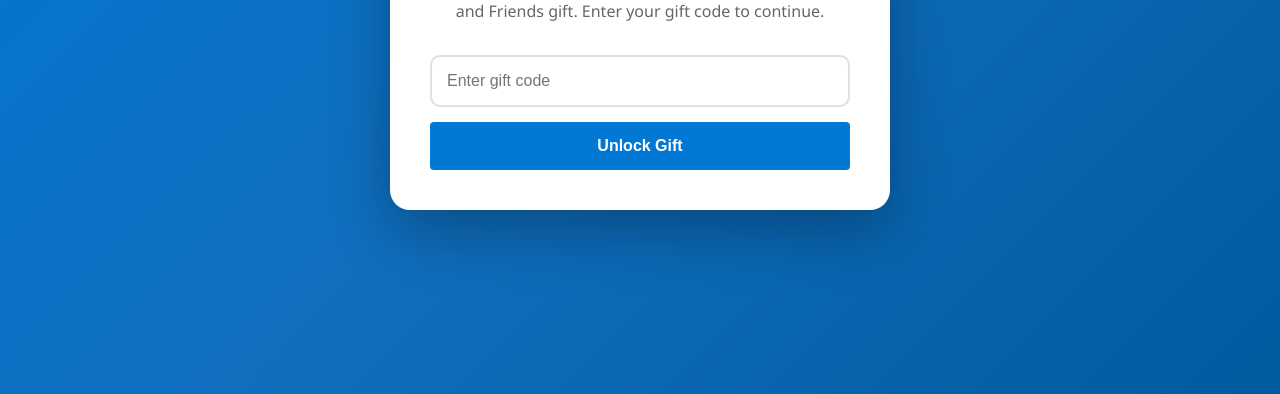
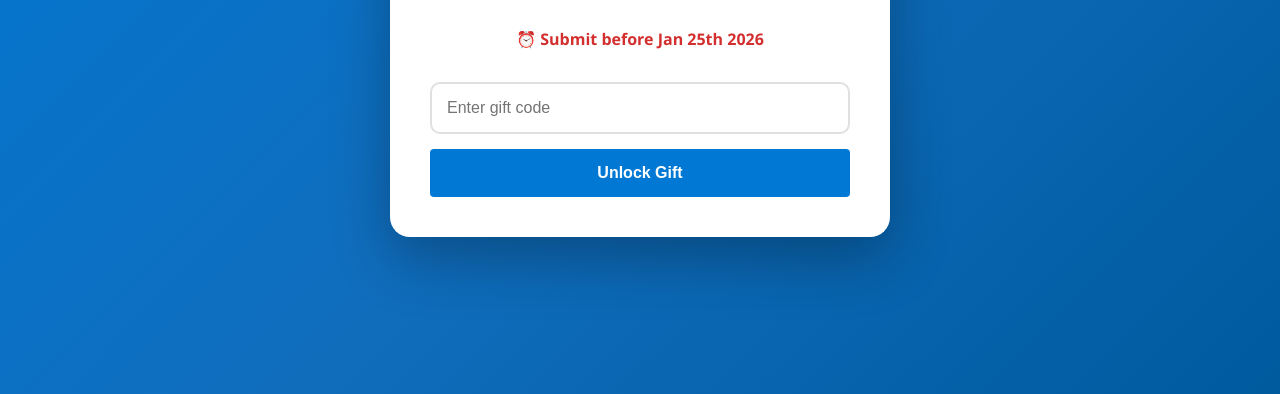
Before and after one commit to RagnarPitla/secret-gift-portal, a website: page index.html in a window 1280 px wide. Shown: the part 406-800 px from the top of the page. Drawn offline with Linux system fonts and the light colour scheme.

Commit message:
Update gift portal: add deadline, show Whoop 5.0 availability

```diff
--- a/index.html
+++ b/index.html
@@ -14,6 +14,7 @@
           <div class="emoji">🔐</div>
           <h1>Family & Friends Gift Portal</h1>
           <p>Hi! Ragnar has provided this link to offer you his Family and Friends gift. Enter your gift code to continue.</p>
+          <p class="deadline"><strong>⏰ Submit before Jan 25th 2026</strong></p>
           <input
             type="text"
             id="secret-code"
@@ -50,7 +51,7 @@
             <div class="form-group">
               <label for="gift-selection">Select Your Gift *</label>
               <select id="gift-selection" name="gift" required>
-                <option value="Whoop 5.0" selected>Whoop 5.0</option>
+                <option value="Whoop 5.0" selected>Whoop 5.0 (approximately 7 left)</option>
                 <option value="AirPods" disabled class="disabled-option">AirPods (Unavailable)</option>
                 <option value="Apple Watch" disabled class="disabled-option">Apple Watch (Unavailable)</option>
                 <option value="Google Watch" disabled class="disabled-option">Google Watch (Unavailable)</option>
--- a/styles.css
+++ b/styles.css
@@ -46,6 +46,12 @@ body {
   border-radius: 20px;
   padding: 40px;
   box-shadow: 0 20px 60px rgba(0, 0, 0, 0.3);
+}
+
+.deadline {
+  color: #d32f2f;
+  margin-top: 15px;
+  font-size: 1rem;
 }
 
 .card.success {
```
